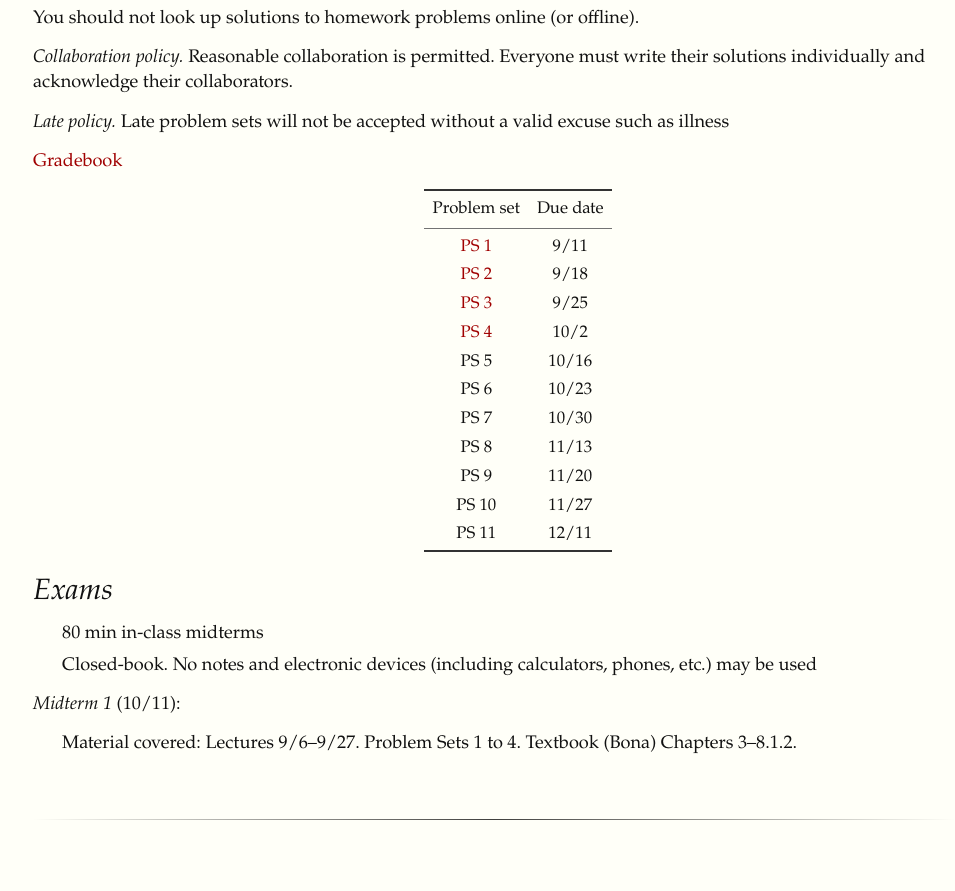
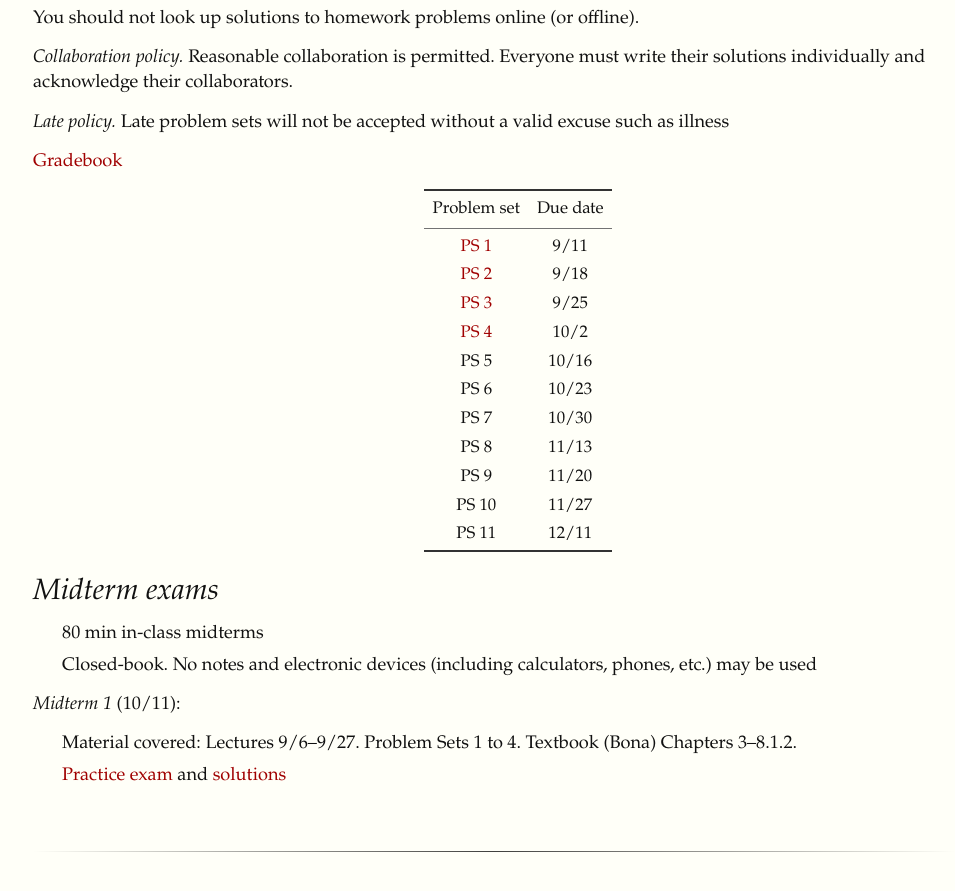
Before and after one commit to yufeizhao/yufeizhao.github.io, a Jekyll site: the page built from 211/index.md, in a window 1280 px wide and 900 px high, scrolled down 1480 px. Shown: the top 891 px of the window, without its empty margins (122-1077 px from the left). Built offline with Jekyll 4.4.1, drawn with Linux system fonts in a browser that asks for light colours; nearby versions of some CDN libraries; before the commit the page ends 2348 px from its top, so only the background shows below that.

Commit message:
practice midterm 1

```diff
--- a/211/index.md
+++ b/211/index.md
@@ -82,7 +82,7 @@ _Late policy._ Late problem sets will not be accepted without a valid excuse suc
 | PS 10 | 11/27 |
 | PS 11 | 12/11 |
 
-## Exams
+## Midterm exams
 
 * 80 min in-class midterms
 * Closed-book. No notes and electronic devices (including calculators, phones, etc.) may be used
@@ -90,3 +90,4 @@ _Late policy._ Late problem sets will not be accepted without a valid excuse suc
 *Midterm 1* (10/11):
 
 * Material covered: Lectures 9/6--9/27. Problem Sets 1 to 4. Textbook (Bona) Chapters 3--8.1.2.
+* [Practice exam](exam1practice.pdf) and [solutions](exam1practice_sol.pdf)
```
